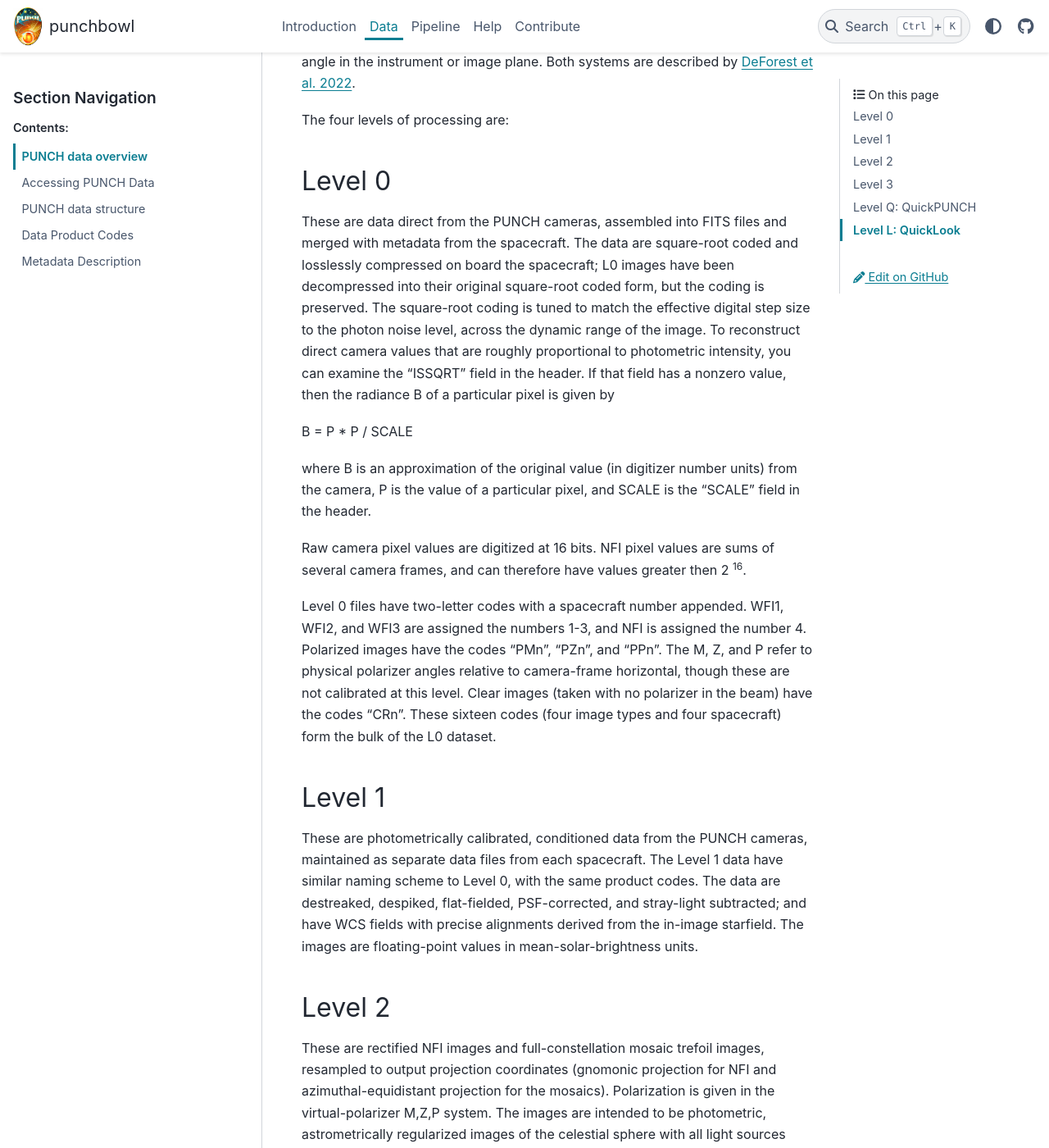
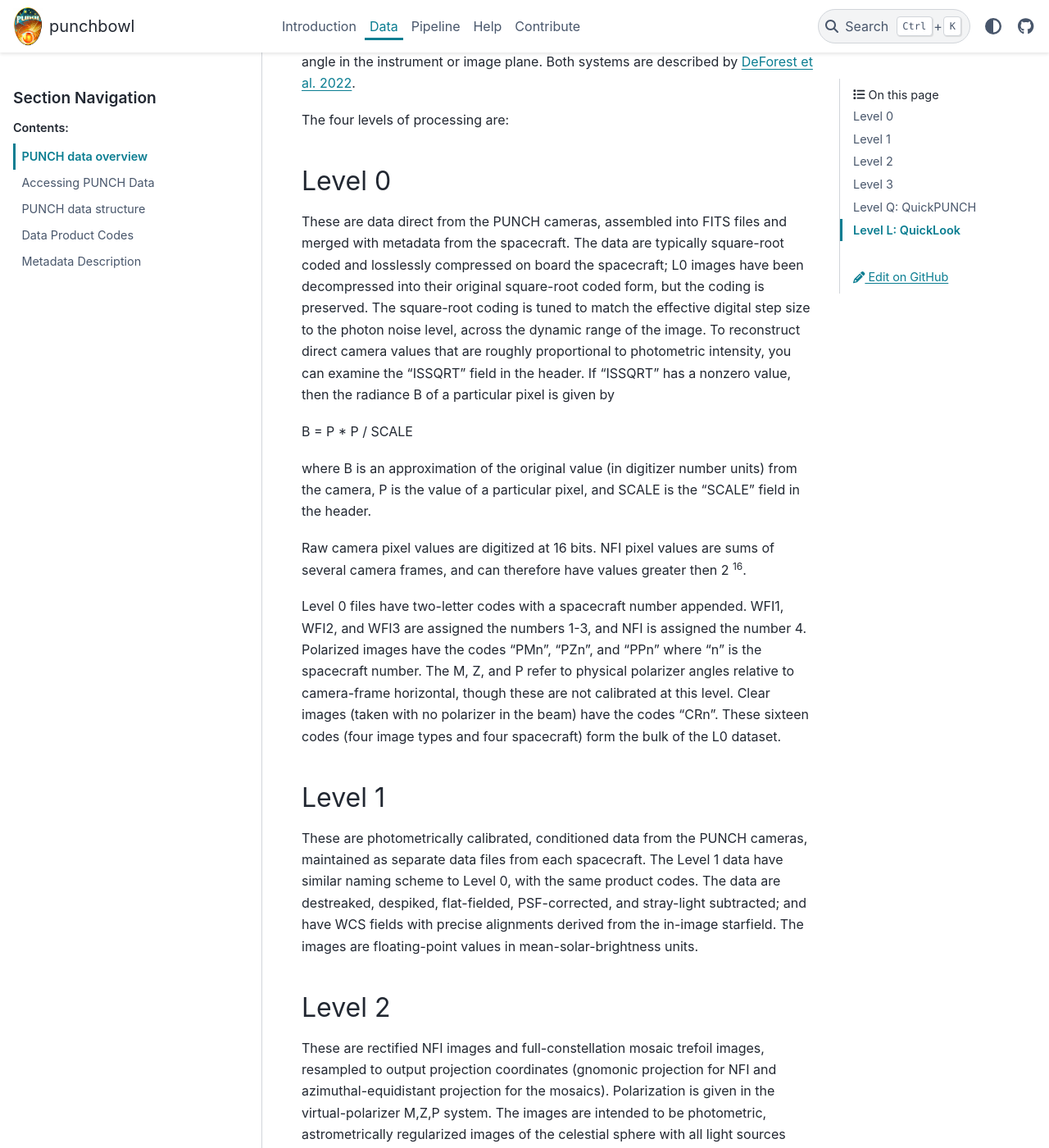
Before and after one commit to raphael-attie/punchbowl, a Sphinx documentation site: the page built from docs/data/data_overview.rst, in a window 1280 px wide and 1400 px high, scrolled down 554 px. Shown: the whole window at 82% size. Built offline with Sphinx 7.4.7 and the PyData theme 0.15.4, drawn with Linux system fonts in a browser that asks for light colours; pages that are not in the unit, such as notebooks, are missing from menus; some of the changed text lies outside the part shown.

Commit message:
Update data_overview.rst

```diff
--- a/docs/data/data_overview.rst
+++ b/docs/data/data_overview.rst
@@ -22,11 +22,11 @@ The four levels of processing are:
 Level 0
 -------
 
-These are data direct from the PUNCH cameras, assembled into FITS files and merged with metadata from the spacecraft. The data are
+These are data direct from the PUNCH cameras, assembled into FITS files and merged with metadata from the spacecraft. The data are typically
 square-root coded and losslessly compressed on board the spacecraft; L0 images have been decompressed into their original square-root
 coded form, but the coding is preserved. The square-root coding is tuned to match the effective digital step size to the photon noise
 level, across the dynamic range of the image.  To reconstruct direct camera values that are roughly proportional to photometric intensity,
-you can examine the "ISSQRT" field in the header.  If that field has a nonzero value, then the radiance B of a particular pixel is given by
+you can examine the "ISSQRT" field in the header.  If "ISSQRT" has a nonzero value, then the radiance B of a particular pixel is given by
 
 B = P * P / SCALE
 
@@ -37,9 +37,10 @@ Raw camera pixel values are digitized at 16 bits.  NFI pixel values are sums of
 greater then 2 :sup:`16`.
 
 Level 0 files have two-letter codes with a spacecraft number appended.  WFI1, WFI2, and WFI3 are assigned the numbers 1-3, and NFI is
-assigned the number 4.  Polarized images have the codes "PMn", "PZn", and "PPn".  The M, Z, and P refer to physical polarizer angles
-relative to camera-frame horizontal, though these are not calibrated at this level.  Clear images (taken with no polarizer in the beam)
-have the codes "CRn".  These sixteen codes (four image types and four spacecraft) form the bulk of the L0 dataset.
+assigned the number 4.  Polarized images have the codes "PMn", "PZn", and "PPn" where "n" is the spacecraft number.
+The M, Z, and P refer to physical polarizer angles relative to camera-frame horizontal, though these are not calibrated at this level.
+Clear images (taken with no polarizer in the beam) have the codes "CRn".
+These sixteen codes (four image types and four spacecraft) form the bulk of the L0 dataset.
 
 Level 1
 -------
```
Also changed, not shown: other parts of docs/data/data_overview.rst (+1 -1 lines).
